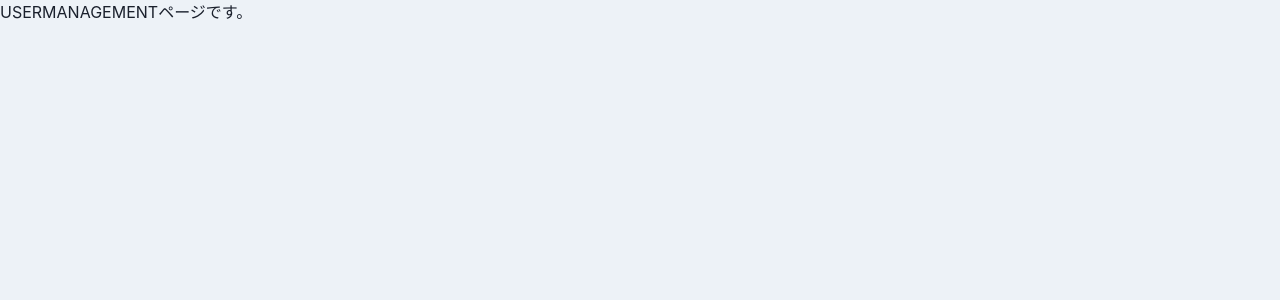
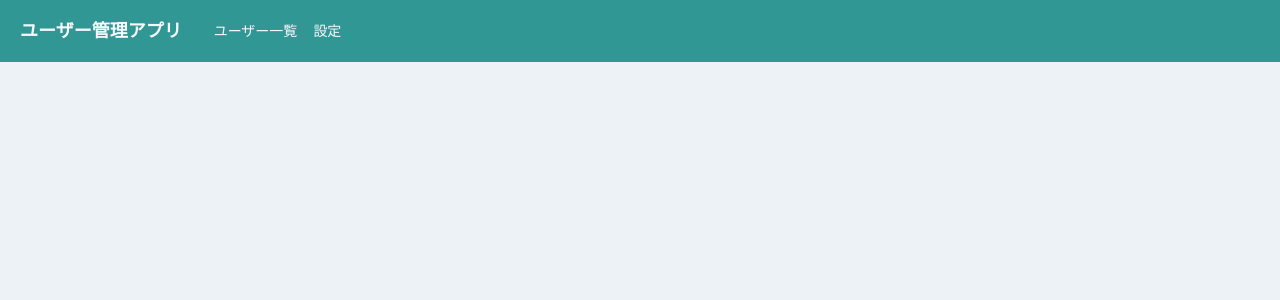
Before and after one commit to Teppei-tt/TS_REACT_Login_App_Practice, a React (Create React App) app: page /home/user_management in a window 1280 px wide. Shown: the top 300 px of the page. Built offline with nearby package versions, Linux system fonts and the light colour scheme.

Commit message:
HeaderLayout

```diff
--- /dev/null
+++ b/src/components/organisms/layout/Header.tsx
@@ -0,0 +1,40 @@
+import { Box, Flex, Heading, IconButton, Link } from "@chakra-ui/react";
+import { memo, VFC } from "react";
+import { HamburgerIcon } from "@chakra-ui/icons";
+
+export const Header: VFC = memo(() => {
+  return (
+    <Flex
+      as="nav"
+      bg="teal.500"
+      color="gray.50"
+      align="center"
+      justify="space-between"
+      padding={{ base: 3, md: 5 }}
+    >
+      <Flex align="center" as="a" mr={8} _hover={{ cursor: "pointer" }}>
+        <Heading as="h1" fontSize={{ base: "md", md: "lg" }}>
+          ユーザー管理アプリ
+        </Heading>
+      </Flex>
+      <Flex
+        align="center"
+        fontSize="sm"
+        flexGrow={2}
+        display={{ base: "none", md: "flex" }}
+      >
+        <Box pr={4}>
+          <Link>ユーザー一覧</Link>
+        </Box>
+        <Link>設定</Link>
+      </Flex>
+      <IconButton
+        aria-label="メニューボタン"
+        icon={<HamburgerIcon />}
+        size="sm"
+        variant="unstyled"
+        display={{ base: "block", md: "none" }}
+      />
+    </Flex>
+  );
+});
--- /dev/null
+++ b/src/components/templates/HeaderLayout.tsx
@@ -0,0 +1,17 @@
+import { memo, ReactNode, VFC } from "react";
+import { Header } from "../organisms/layout/Header";
+
+type Props = {
+  children: ReactNode;
+};
+
+export const HeaderLayout: VFC<Props> = memo((props) => {
+  const { children } = props;
+
+  return (
+    <>
+      <Header />
+      {}
+    </>
+  );
+});
--- a/src/router/Router.tsx
+++ b/src/router/Router.tsx
@@ -4,6 +4,7 @@
 import { Login } from "../components/pages/Login";
 import { homeRoutes } from "./HomeRoutes";
 import { Page404 } from "../components/pages/Page404";
+import { HeaderLayout } from "../components/templates/HeaderLayout";
 
 export const Router: VFC = memo(() => {
   return (
@@ -21,7 +22,7 @@
                 exact={route.exact}
                 path={`${url}${route.path}`}
               >
-                {route.children}
+                <HeaderLayout>{route.children}</HeaderLayout>
               </Route>
             ))}
           </Switch>
```
